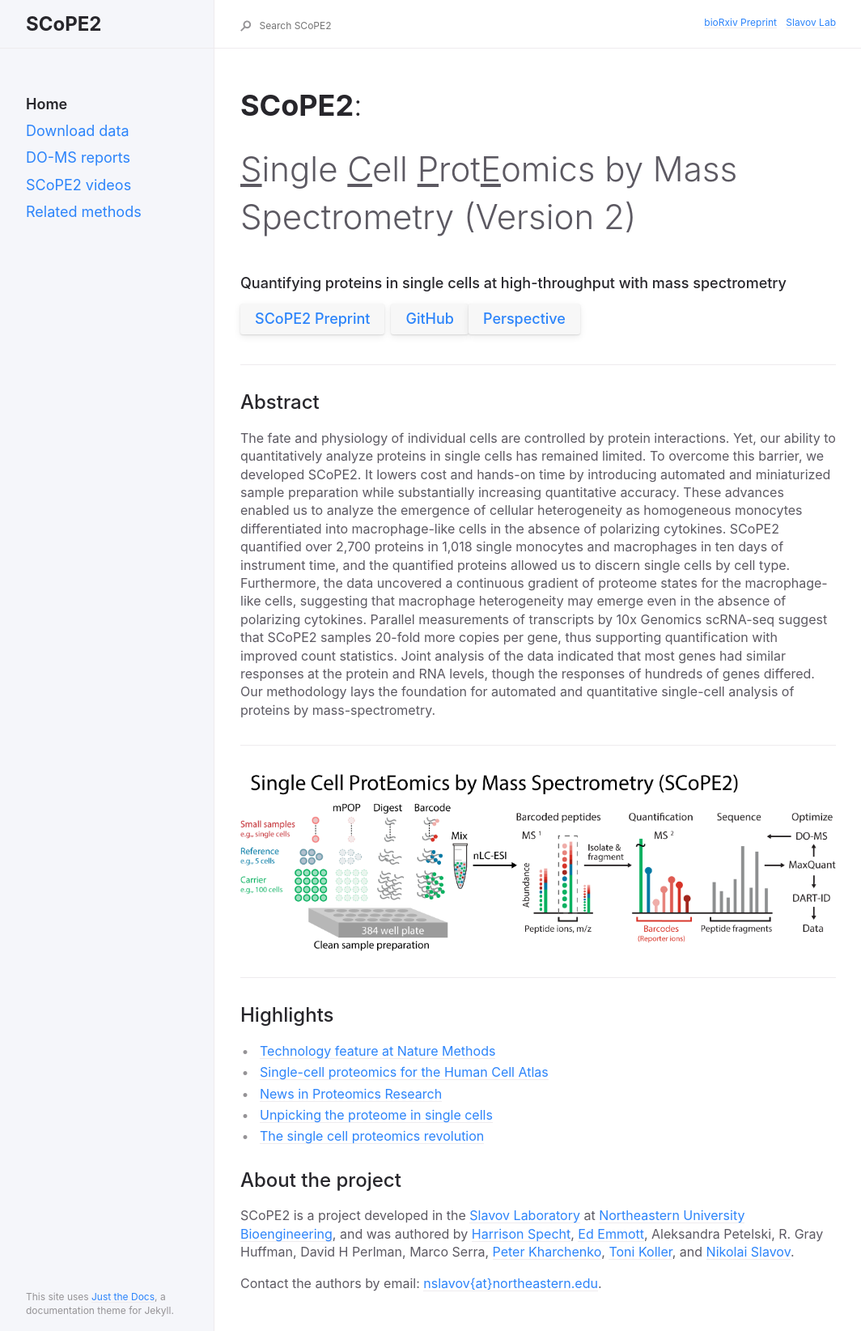
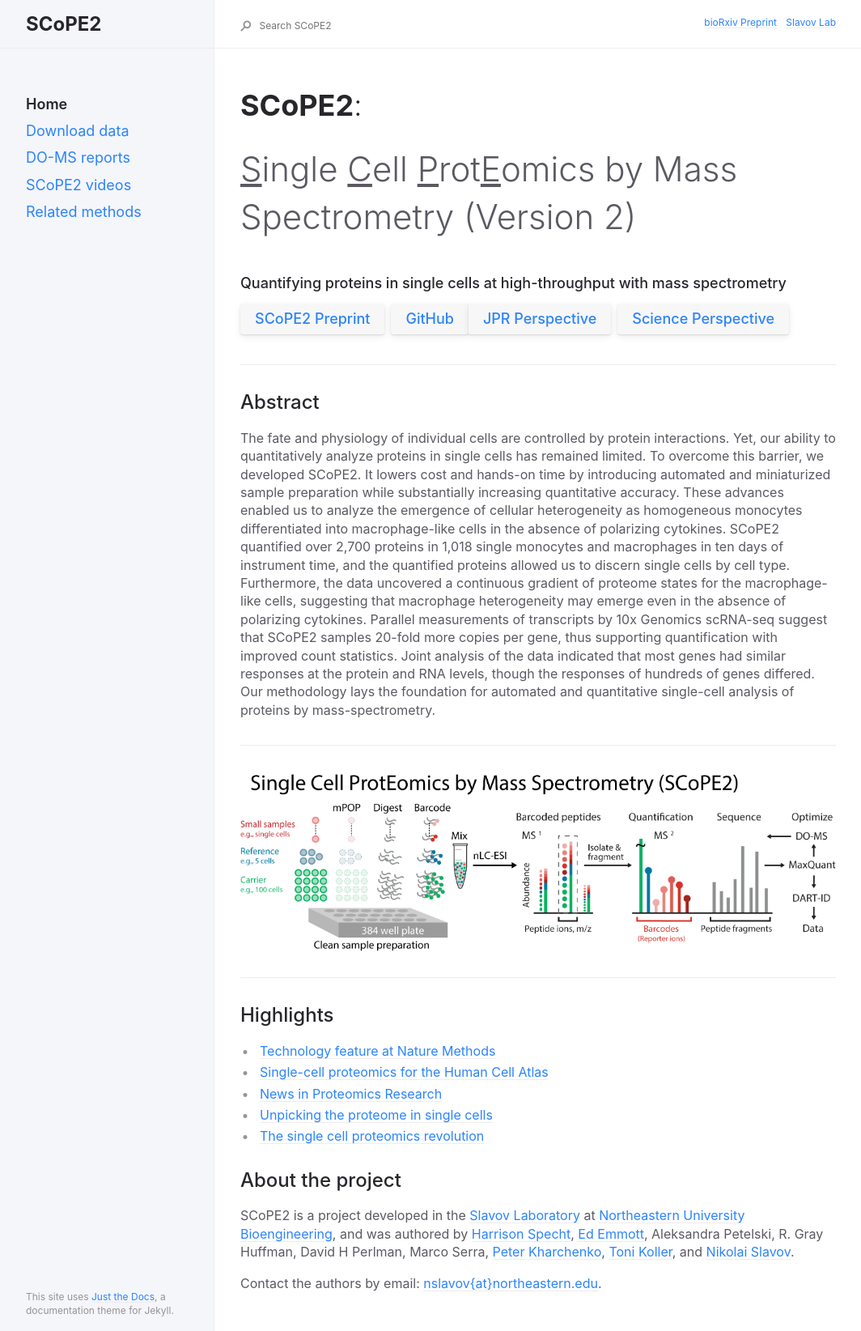
Before and after one commit to SlavovLab/SCoPE2, a Jekyll site: the page built from docs/index.md, in a window 1280 px wide. Shown: the whole page at 81% size, without its empty margins (91-1155 px from the left). Built offline with Jekyll 4.4.1, drawn with Linux system fonts in a browser that asks for light colours.

Commit message:
Update index.md

```diff
--- a/docs/index.md
+++ b/docs/index.md
@@ -15,7 +15,7 @@ permalink: /
 
 ### Quantifying proteins in single cells at high-throughput with mass spectrometry
 
-[SCoPE2 Preprint](https://doi.org/10.1101/665307){: .btn .fs-5 .mb-4 .mb-md-0 .mr-2 }[GitHub](https://github.com/SlavovLab/SCoPE2/tree/master/code){: .btn .fs-5 .mb-4 .mb-md-0 }[Perspective](https://pubs.acs.org/doi/10.1021/acs.jproteome.8b00257){: .btn .fs-5 .mb-4 .mb-md-0 .mr-2}
+[SCoPE2 Preprint](https://doi.org/10.1101/665307){: .btn .fs-5 .mb-4 .mb-md-0 .mr-2 }[GitHub](https://github.com/SlavovLab/SCoPE2/tree/master/code){: .btn .fs-5 .mb-4 .mb-md-0 }[JPR Perspective](https://pubs.acs.org/doi/10.1021/acs.jproteome.8b00257){: .btn .fs-5 .mb-4 .mb-md-0 .mr-2}[Science Perspective](https://science.sciencemag.org/content/367/6477/512){: .btn .fs-5 .mb-4 .mb-md-0 .mr-2}
 
 ------------
 
```
